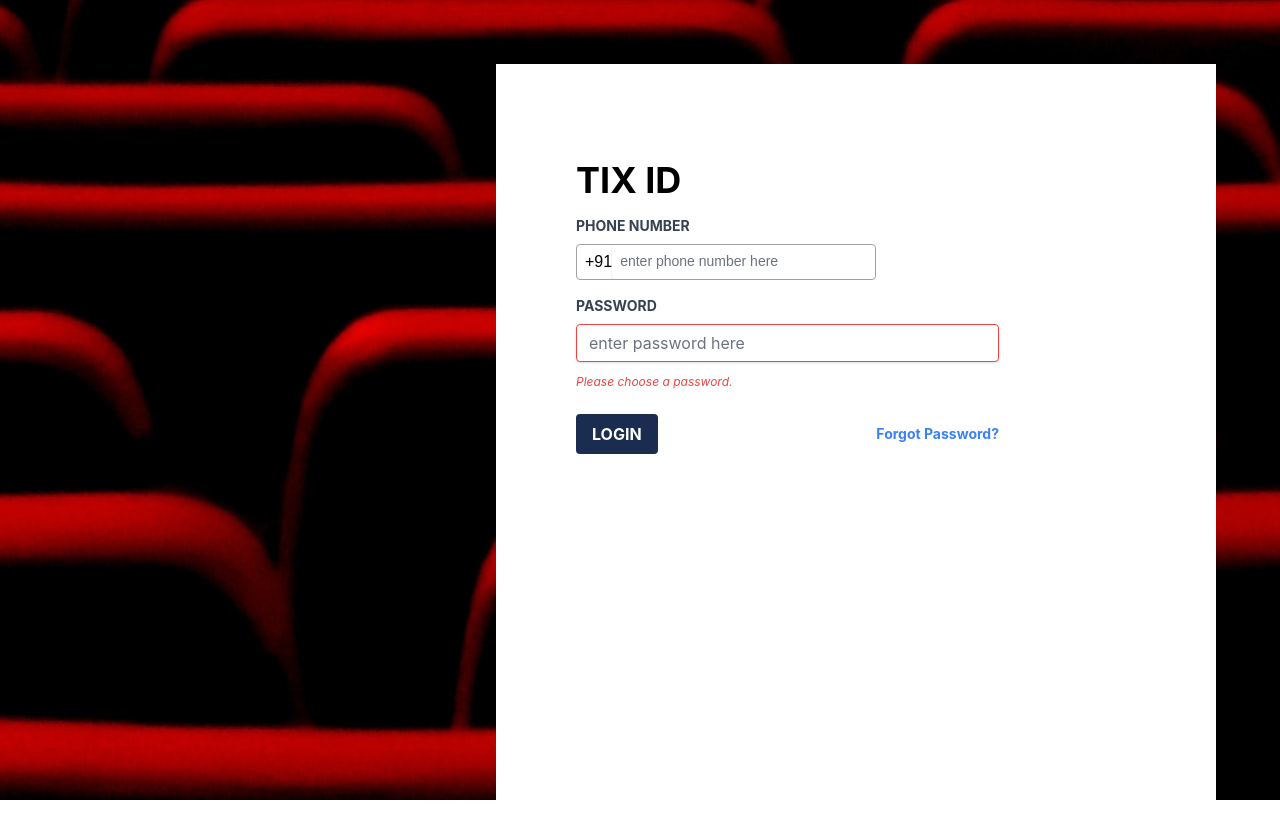
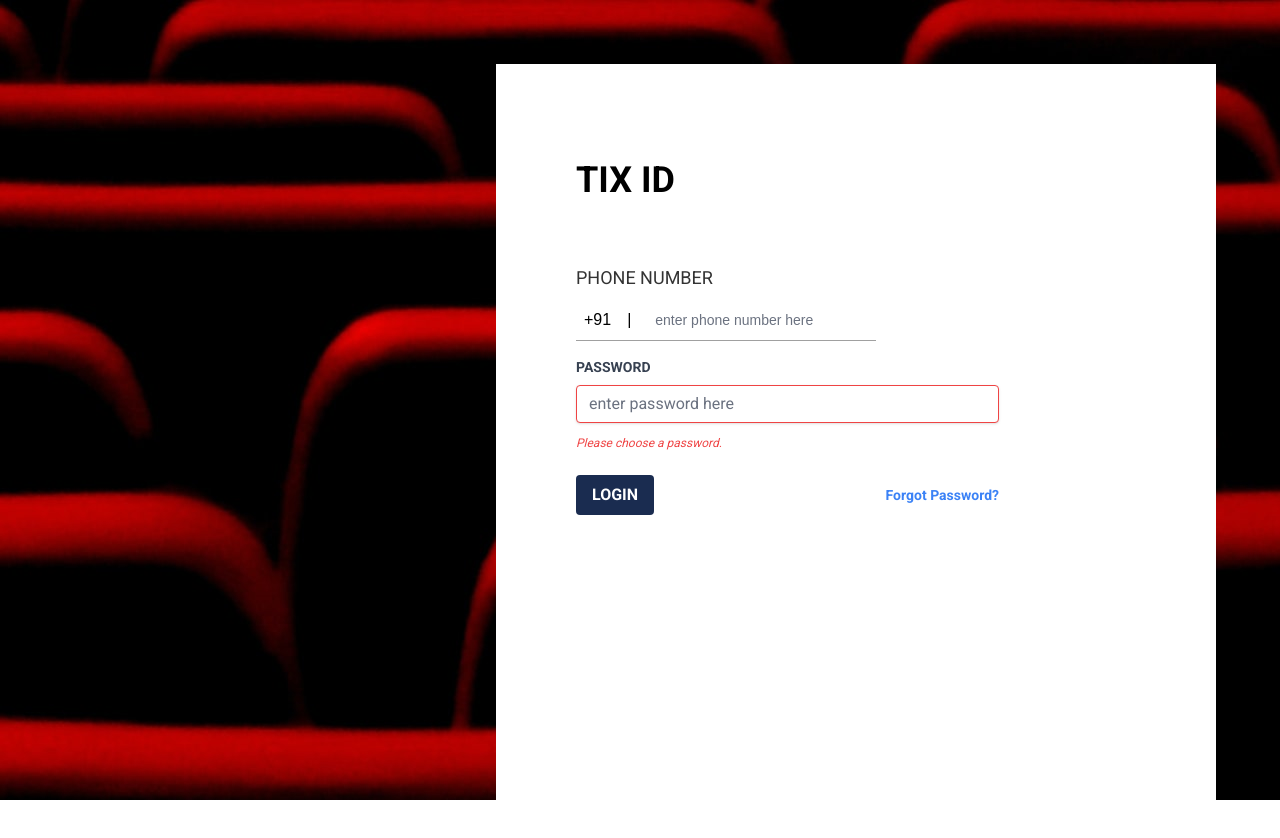
Before and after one commit to PratikBodawala/TIX-nextjs, a Next.js app: page / in a window 1280 px wide. Shown: the top 838 px of the page. Built offline with nearby package versions, Linux system fonts and the light colour scheme.

Commit message:
:sparkles:font setup

```diff
--- a/components/Login/Login.tsx
+++ b/components/Login/Login.tsx
@@ -1,17 +1,20 @@
 import styles from '/styles/Login.module.css'
 const Login = () => {
-    return(
+    return (
         <div className="p-20">
             <h2 className='font-bold text-4xl my-4'>TIX ID</h2>
-            <form className="w-[423px]">
+            <form className="w-[423px] my-16">
                 <div className="mb-4">
-                    <label className="block text-gray-700 text-sm font-bold mb-2" htmlFor="phone_number">
+                    <label className="block text-shade900 text-lg font-normal mb-2" htmlFor="phone_number">
                         PHONE NUMBER
                     </label>
                     <div className={styles.phoneInputBox}>
                         <span className="prefix">+91</span>
+                        <span>|</span>
                         <input
-                        className="phone-input-box shadow appearance-none border rounded w-full py-2 px-3 text-gray-700 leading-tight focus:outline-none focus:shadow-outline"
+                        style={{
+                                border: 'none !important',
+                            }}
                             id="phone_number" type="text" placeholder="enter phone number here"/>
 
                     </div>
@@ -27,7 +30,7 @@ const Login = () => {
                 </div>
                 <div className="flex items-center justify-between">
                     <button
-                        className="bg-btnPrimary hover:bg-btnHover text-white font-bold py-2 px-4 rounded focus:outline-none focus:shadow-outline"
+                        className="bg-royalBlue hover:bg-btnHover text-white font-bold py-2 px-4 rounded focus:outline-none focus:shadow-outline"
                         type="button">
                         LOGIN
                     </button>
--- /dev/null
+++ b/pages/_document.tsx
@@ -0,0 +1,27 @@
+import Document,{
+    Html,
+    Head,
+    Main,
+    NextScript,
+}from 'next/document'
+
+class MyDocument extends Document{
+    static async getInitialProps(ctx){
+        const initialProps = await Document.getInitialProps(ctx)
+        return {...initialProps}
+    }
+    render(){
+        return(
+            <Html lang="en">
+                <Head>
+                    <link href="https://fonts.googleapis.com/css2?family=Roboto:wght@300;400;700&display=swap" rel="stylesheet" />
+                </Head>
+                <body>
+                <Main />
+                <NextScript />
+                </body>
+                </Html>
+        )
+    }
+}
+export default MyDocument
--- a/styles/Login.module.css
+++ b/styles/Login.module.css
@@ -3,8 +3,8 @@
   align-items: center;
   max-width: 300px;
   background: #fff;
-  border: 1px solid #a0a0a0;
-  border-radius: 4px;
+  border-bottom: 1px solid #a0a0a0;
+  gap: 1rem;
   padding-left: 0.5rem;
   overflow: hidden;
   font-family: sans-serif;
@@ -28,3 +28,10 @@
 .phoneInputBox:focus-within {
   border-color: #777;
 }
+
+.formInput {
+  outline: 0;
+  border-width: 0 0 1px;
+  border-color: blue;
+  background-color: #999999;
+}
--- a/styles/globals.css
+++ b/styles/globals.css
@@ -5,8 +5,8 @@ html,
 body {
   padding: 0;
   margin: 0;
-  font-family: -apple-system, BlinkMacSystemFont, Segoe UI, Roboto, Oxygen,
-    Ubuntu, Cantarell, Fira Sans, Droid Sans, Helvetica Neue, sans-serif;
+  font-family: Roboto; /*, -apple-system, BlinkMacSystemFont, Segoe UI, Oxygen,
+    Ubuntu, Cantarell, Fira Sans, Droid Sans, Helvetica Neue, sans-serif; */
 }
 
 a {
--- a/tailwind.config.js
+++ b/tailwind.config.js
@@ -1,3 +1,4 @@
+const defaultTheme = require('tailwindcss/defaultTheme')
 /** @type {import('tailwindcss').Config} */
 module.exports = {
   content: [
@@ -8,21 +9,37 @@ module.exports = {
         extend: {
           colors: {
             clifford: '#da373d',
-            btnPrimary: '#1A2C50',
-            textPrimary: '#FFBE00',
-            errorText: '#FF6B6B',
-            link: '#118EEA',
+            royalBlue: '#1A2C50',
+            sunshineYellow: '#FFBE00',
+            sweetRed: '#FF6B6B',
+            skyBlue: '#118EEA',
             white:'#FFFFFF',
-            ticket: '#F2C46F',
-            redPrimary: '#EC1E2B',
+            pastelYellow: '#F2C46F',
+            cgvRed: '#EC1E2B',
             xxiGradient: '#',
             cinepolisBlue: '#000E62',
+
             btnDefault: '#1A2C50',
             btnHover: '#282764',
-            btnPressed: '#383782'
+            btnPressed: '#383782',
+
+            shade900:'#333333',
+            shade800:'#333D58',
+            shade700:'#414A62',
+            shade600:'#5A637A',
+            shade500:'#8F98AA',
+            shade400:'#9DA8BE',
+            shade300:'#BDC5D4',
+            shade200:'#DADFE8',
+            shade100:'#FFFFFF',
           },
           backgroundImage:{
             'theater': 'url("/images/theater-bg-img.jpeg")',
+          },
+          fontFamily: {
+            "body": ["Roboto",
+              ...defaultTheme.fontFamily.sans
+            ],
           }
         }
       },
```
Lines whose indentation alone changed are shown as unchanged.
